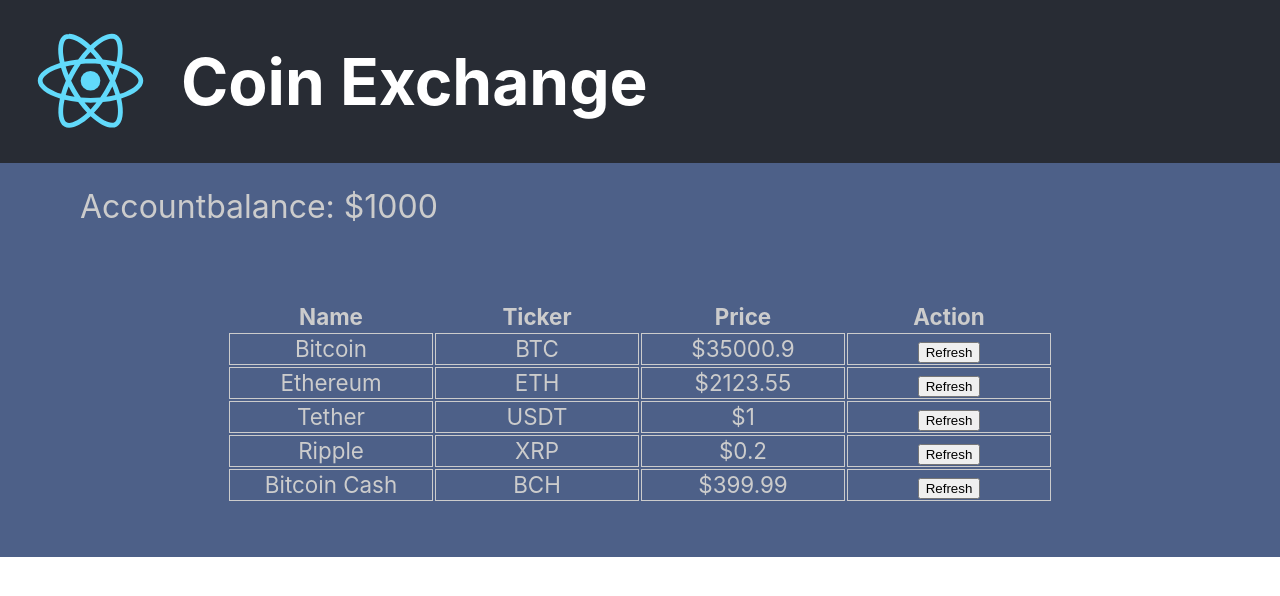
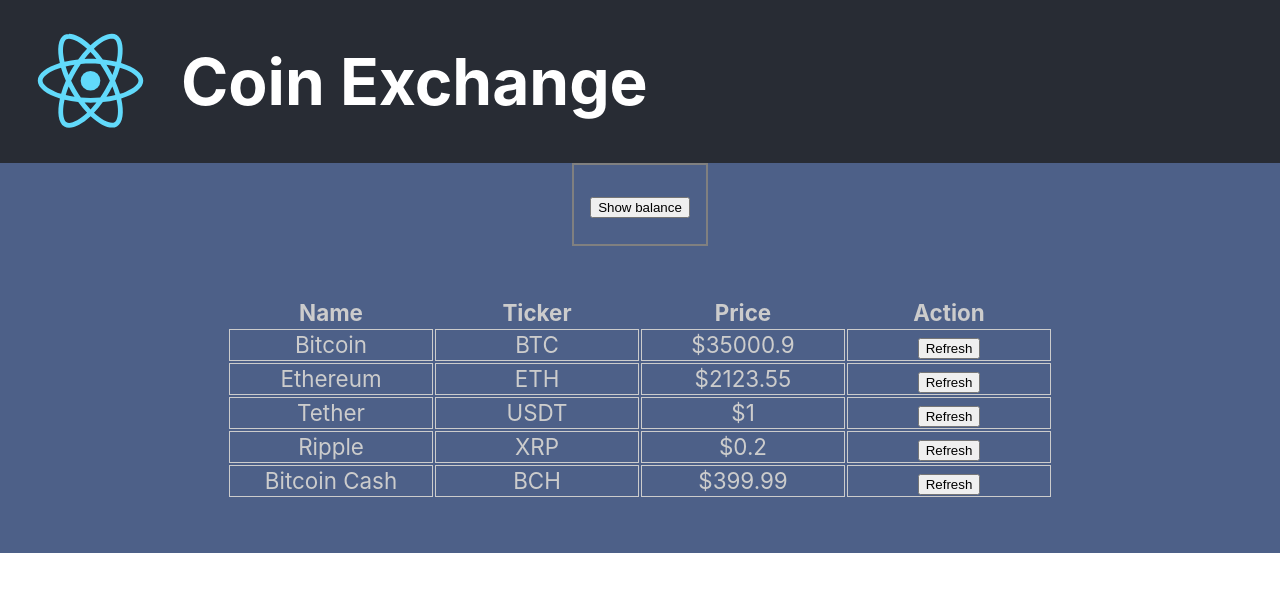
Before and after one commit to nwkcoins/iotCoinExchange, a React (Create React App) app: page / in a window 1280 px wide. Shown: the top 596 px of the page. Built offline with nearby package versions, Linux system fonts and the light colour scheme.

Commit message:
exercise hide balance

```diff
--- a/src/App.js
+++ b/src/App.js
@@ -9,38 +9,41 @@ class App extends React.Component {
     super(props);
     this.state = {
       balance: 1000,
+      showBalance: false,
       coinData: [
-        { name:"Bitcoin",  ticker:"BTC",  price:35000.90 },
-        { name:"Ethereum", ticker:"ETH",  price:2123.55 },
-        { name:"Tether",   ticker:"USDT", price:1.0 },
-        { name:"Ripple",   ticker:"XRP",  price:0.2 },
-        { name:"Bitcoin Cash", ticker:"BCH",  price:399.99 },
+        { name:"Bitcoin",      ticker:"BTC",  balance: 0.5,  price:35000.90 },
+        { name:"Ethereum",     ticker:"ETH",  balance: 32.0, price:2123.55 },
+        { name:"Tether",       ticker:"USDT", balance: 0,    price:1.0 },
+        { name:"Ripple",       ticker:"XRP",  balance: 1000, price:0.2 },
+        { name:"Bitcoin Cash", ticker:"BCH",  balance: 10.0, price:399.99 },
       ]
     }
     this.doCoinRefresh = this.doCoinRefresh.bind(this);
+    this.doBalanceDisplay = this.doBalanceDisplay.bind(this);
   }
 
   doCoinRefresh(selectedTicker) {
-    //const coin = this.state.coinData.find( ({ticker}) => ticker === selectedTicker );
-    //console.log(coin);
-
-    const newCoinData = this.state.coinData.map( ({ticker, name, price}) => {
+    const newCoinData = this.state.coinData.map( ({ticker, name, price, balance}) => {
       let newPrice = price;
       if (ticker === selectedTicker) {
         const randomPercentage = 0.995 + Math.random() * 0.01;
         newPrice *= randomPercentage;
       }
-      return {ticker, name, price:newPrice};
+      return {ticker, name, price:newPrice, balance};
     });
     this.setState({coinData: newCoinData}); // replaces only mentioned part
+  }
+
+  doBalanceDisplay(setBalanceDisplay) {
+    this.setState({showBalance: setBalanceDisplay});
   }
 
   render() {
     return (
       <div className="App">
         <AppHeader />
-        <AccountBalance amount={this.state.balance} />
-      <CoinList coinData={this.state.coinData} doCoinRefresh={this.doCoinRefresh} />
+        <AccountBalance amount={this.state.balance} showBalance={this.state.showBalance} doBalanceDisplay={this.doBalanceDisplay} />
+        <CoinList coinData={this.state.coinData} showBalance={this.state.showBalance} doCoinRefresh={this.doCoinRefresh} />
       </div>
     );
   }
--- a/src/components/AccountBalance/AccountBalance.jsx
+++ b/src/components/AccountBalance/AccountBalance.jsx
@@ -2,18 +2,38 @@ import React, { Component } from 'react';
 import PropTypes from 'prop-types';
 import styled from 'styled-components';
 
+const DivAccountBalance = styled.div`
+    text-align: center;
+`;
+
 const SectionAccountBalance = styled.section`
-  font-size: 2rem;
-  text-align: left;
-  padding: 1.5rem 0 1.5rem 5rem;
+    display: inline-block;
+    font-size: 2rem;
+    text-align: center;
+    padding: 1rem 1rem 1.5rem 1rem;
+    border: 2px solid grey;
 `;
 
 export default class AccountBalance extends Component {
+    constructor(props) {
+        super(props);
+        this.btnBalanceDisplay = this.btnBalanceDisplay.bind(this);
+    }
+
+    btnBalanceDisplay(event) {
+        event.preventDefault();
+        this.props.doBalanceDisplay(!this.props.showBalance);
+    }
+
     render() {
+        const btnText = (this.props.showBalance ? 'Hide' : 'Show') + ' balance';
         return (
-            <SectionAccountBalance>
-                Accountbalance: ${this.props.amount}
-            </SectionAccountBalance>
+            <DivAccountBalance>
+                <SectionAccountBalance>
+                    <span style={{display:this.props.showBalance ? 'flex' : 'none'}}>Accountbalance: ${this.props.amount}</span>
+                    <button onClick={this.btnBalanceDisplay}>{btnText}</button>
+                </SectionAccountBalance>
+            </DivAccountBalance>
         );
     }
 }
--- a/src/components/Coin/Coin.jsx
+++ b/src/components/Coin/Coin.jsx
@@ -26,6 +26,7 @@ export default class Coin extends Component {
                 <TdCoinRow>{this.props.name}</TdCoinRow>
                 <TdCoinRow>{this.props.ticker}</TdCoinRow>
                 <TdCoinRow>${this.props.price}</TdCoinRow>
+                <TdCoinRow style={{display:this.props.showBalance ? 'block' : 'none'}}>${this.props.balance}</TdCoinRow>
                 <TdCoinRow><button onClick={this.doCoinRefresh}>Refresh</button></TdCoinRow>
             </tr>
         );
@@ -35,5 +36,6 @@ export default class Coin extends Component {
 Coin.propTypes = {
     name: PropTypes.string.isRequired,
     ticker: PropTypes.string.isRequired,
-    price: PropTypes.number.isRequired
+    price: PropTypes.number.isRequired,
+    balance: PropTypes.number.isRequired
 }
--- a/src/components/CoinList/CoinList.jsx
+++ b/src/components/CoinList/CoinList.jsx
@@ -6,14 +6,17 @@ export default class CoinList extends Component {
         return (
             <table className="coin-table">
             <thead>
-                <tr><th>Name</th><th>Ticker</th><th>Price</th><th>Action</th></tr>
+                <tr><th>Name</th><th>Ticker</th><th>Price</th>
+                <th style={{display:this.props.showBalance ? 'block' : 'none'}}>Balance</th>
+                <th>Action</th></tr>
             </thead>
             <tbody>
               {
-                this.props.coinData.map( ({name, ticker, price}) =>
+                this.props.coinData.map( ({name, ticker, price, balance}) =>
                   <Coin key={ticker}
                   doCoinRefresh={this.props.doCoinRefresh}
-                  name={name} ticker={ticker} price={price} />
+                  showBalance={this.props.showBalance}
+                  name={name} ticker={ticker} balance={balance} price={price} />
                 )
               }
             </tbody>
```
